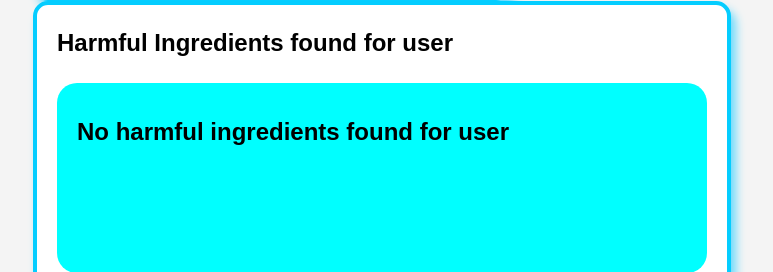
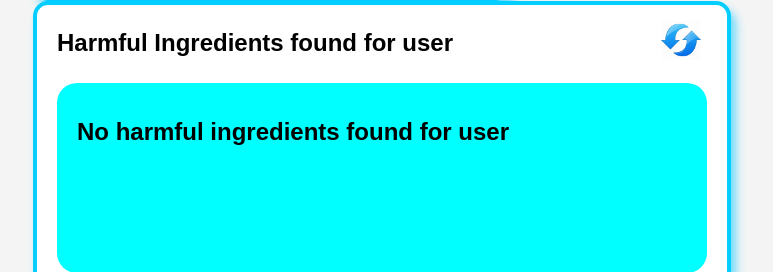
Before and after one commit to Gladwin-George/AI-software-to-detect-harmful-ingredients-in-packaged-food-products-and-beverages, a Flask app: page /user in a window 1280 px wide. Shown: the part 1122-1394 px from the top of the page, without its empty margins (95-868 px from the left). Run offline with Flask 3, Linux system fonts and the light colour scheme; the visitor is signed in with stand-in values (Sample User, id 1); data comes from the database, SQL or seed files in the repository; data that the repository does not hold is empty.

Commit message:
added refresh button

```diff
--- a/main.py
+++ b/main.py
@@ -268,6 +268,11 @@ def user():
             harmful_ingredients = []
 
             if request.method == 'POST':
+                if 'refresh_data' in request.form:
+                    # If the 'Refresh Data' button was clicked, clear the session data
+                    session.pop('harmful_ingredients', None)
+                    return redirect(url_for('user'))
+
                 if 'upload' in request.form:
                     # Check if a file was uploaded
                     if 'file' not in request.files:
--- a/static/css/user_style.css
+++ b/static/css/user_style.css
@@ -36,6 +36,26 @@ nav h1 {
 .logout-btn:hover {
     background-color: #003cff;
     color: #fff;
+}
+
+.refresh-btn-form {
+    display: inline-block;
+    margin-left: 10px;
+}
+
+.refresh-btn {
+    background: none;
+    border: none;
+    color: white;
+    text-align: center;
+    text-decoration: none;
+    display: inline-block;
+    border-radius: 50%;
+}
+
+.refresh-btn img {
+    width: 40px;
+    height: 40px;
 }
 
 #user_info,
@@ -100,6 +120,12 @@ input[type="submit"] {
     border-radius: 15px;
     box-shadow: 5px 8px 10px #6cdafc;
 
+}
+
+.header-container {
+    display: flex;
+    justify-content: space-between;
+    align-items: center;  /* This will vertically center the h2 and the form */
 }
 
 .ingredients_list{
--- a/templates/user.html
+++ b/templates/user.html
@@ -52,7 +52,15 @@
         </div>
 
         <div class="harmful_ingredients">
-            <h2>Harmful Ingredients found for user</h2>
+            <div class="header-container">
+                <h2>Harmful Ingredients found for user</h2>
+                <form method="POST" class="refresh-btn-form">
+                    <input type="hidden" name="refresh_data" value="true">
+                    <button type="submit" class="refresh-btn">
+                        <img src="static/images/refresh0.png" alt="Refresh Data">
+                    </button>
+                </form>
+            </div>
 
             <div class="ingredients_list">
                 {% if harmful_ingredients %}
```
Also changed, not shown: static/images/refresh0.png (added), static/images/refresh1.png (added).
